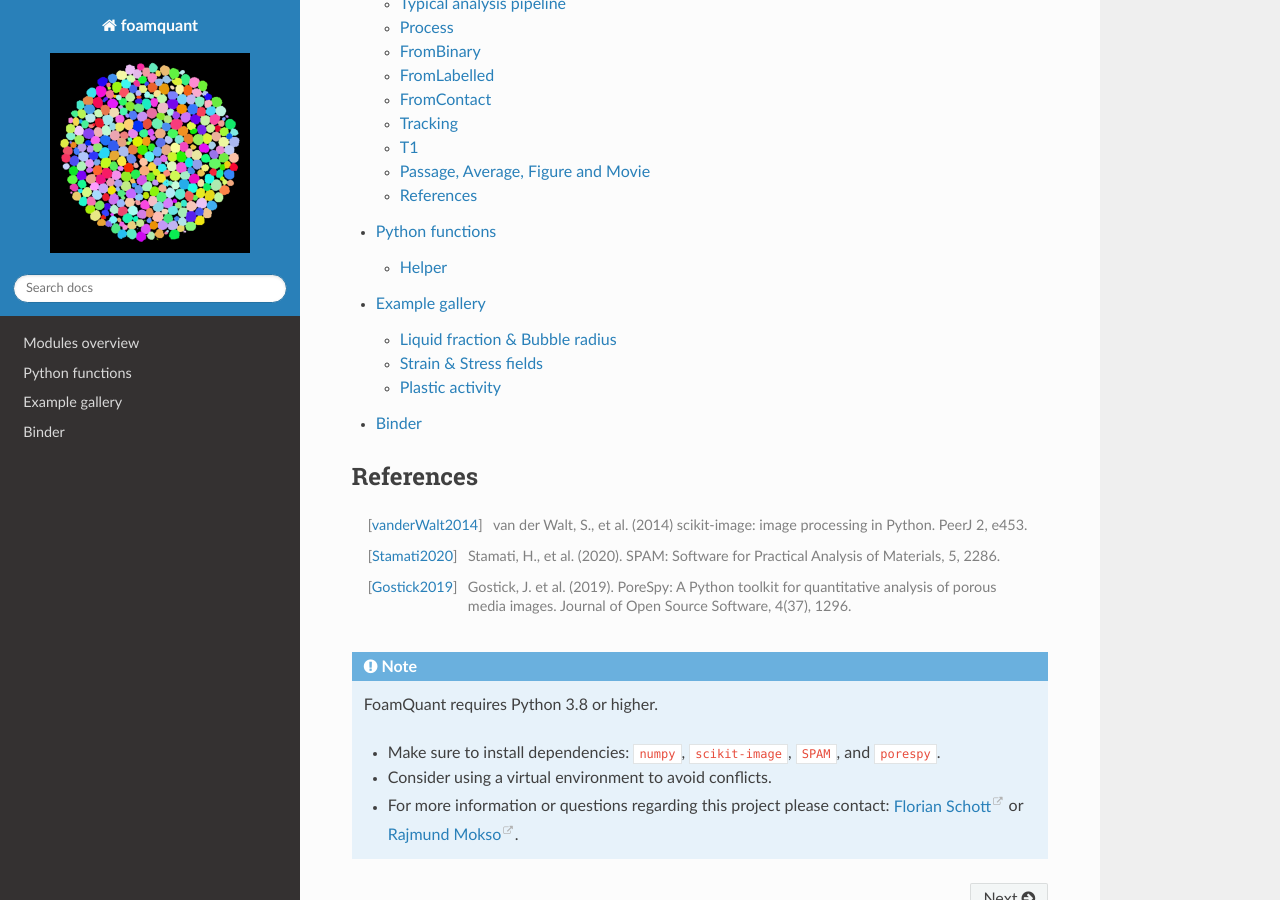
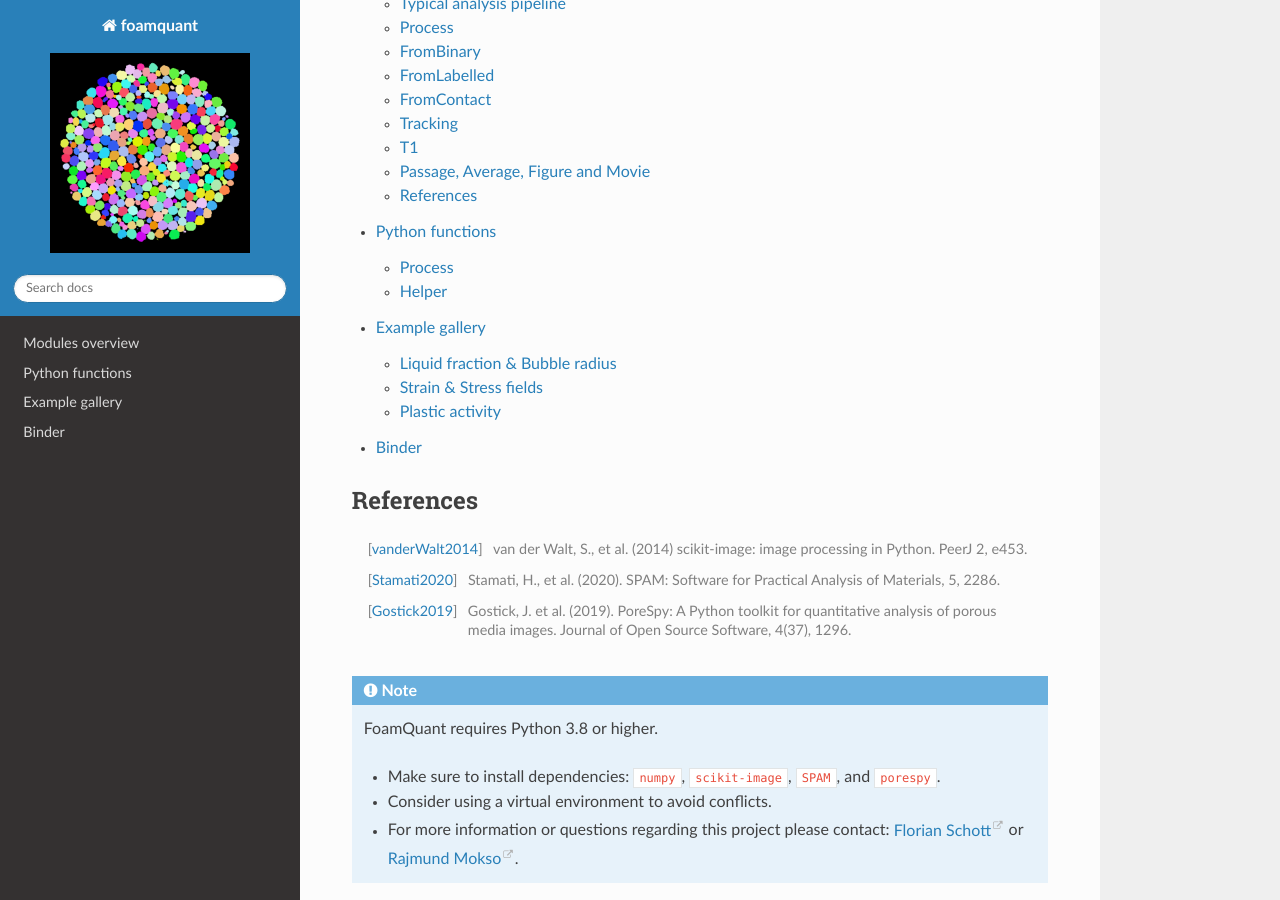
Before and after one commit to floschott/foamquant, a Sphinx documentation site: the page built from docs/source/index.rst, in a window 1280 px wide and 900 px high, scrolled down 670 px. Built offline with Sphinx 7.4.7 and the Read the Docs theme 3.1.0, drawn with Linux system fonts in a browser that asks for light colours; pages that are not in the unit, such as notebooks, are missing from menus.

```diff
--- a/docs/source/api.rst
+++ b/docs/source/api.rst
@@ -1,7 +1,11 @@
 Python functions
 =============
 
+Process
+-------------------------
 
+.. automodule:: FoamQuant.Process
+   :members:
 
 
 Helper
```
